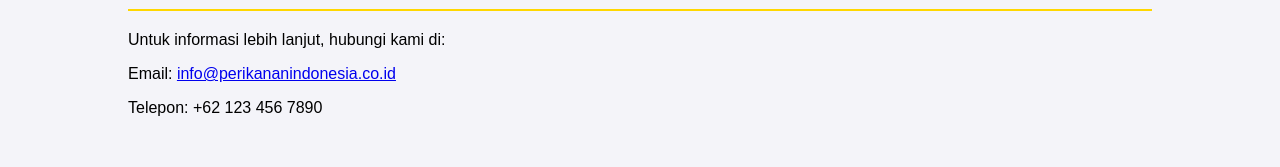
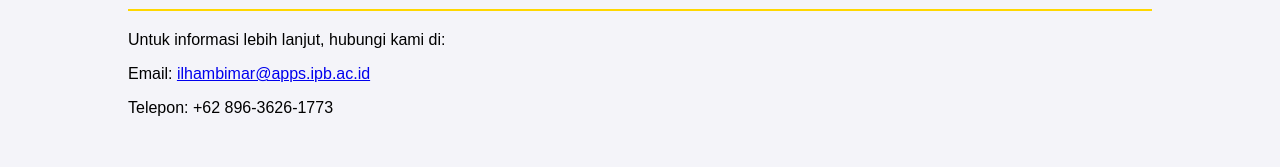
Before and after one commit to Bima48/sistem_perikanan, a plain HTML site: page index.html in a window 1280 px wide. Shown: the part 1900-2067 px from the top of the page. Drawn offline with Linux system fonts and the light colour scheme.

Commit message:
Update index.html

```diff
--- a/index.html
+++ b/index.html
@@ -156,8 +156,8 @@
         <section id="kontak" class="section">
             <h2>Kontak Kami</h2>
             <p>Untuk informasi lebih lanjut, hubungi kami di:</p>
-            <p>Email: <a href="mailto:info@perikananindonesia.co.id">info@perikananindonesia.co.id</a></p>
-            <p>Telepon: +62 123 456 7890</p>
+            <p>Email: <a href="mailto:ilhambimar@apps.ipb.ac.id">ilhambimar@apps.ipb.ac.id</a></p>
+            <p>Telepon: +62 896-3626-1773</p>
         </section>
     </main>
     <footer>
```
